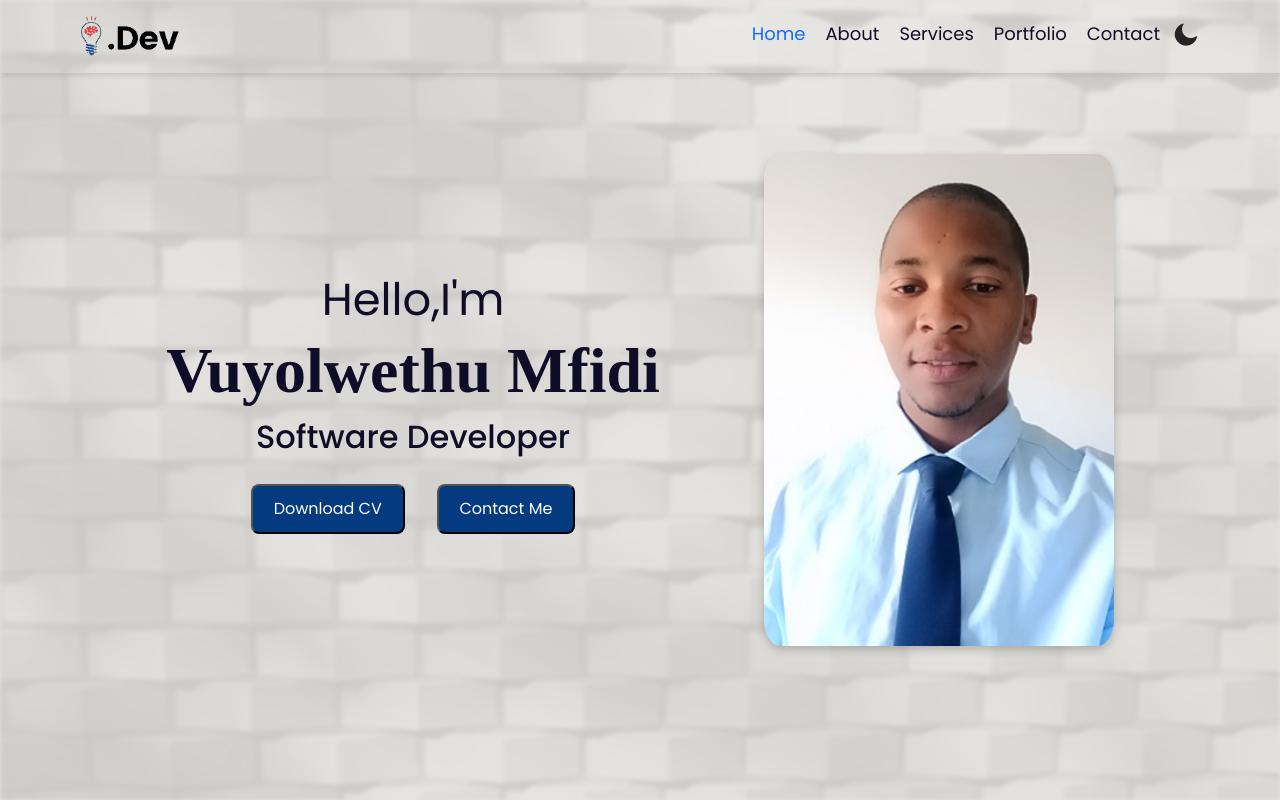
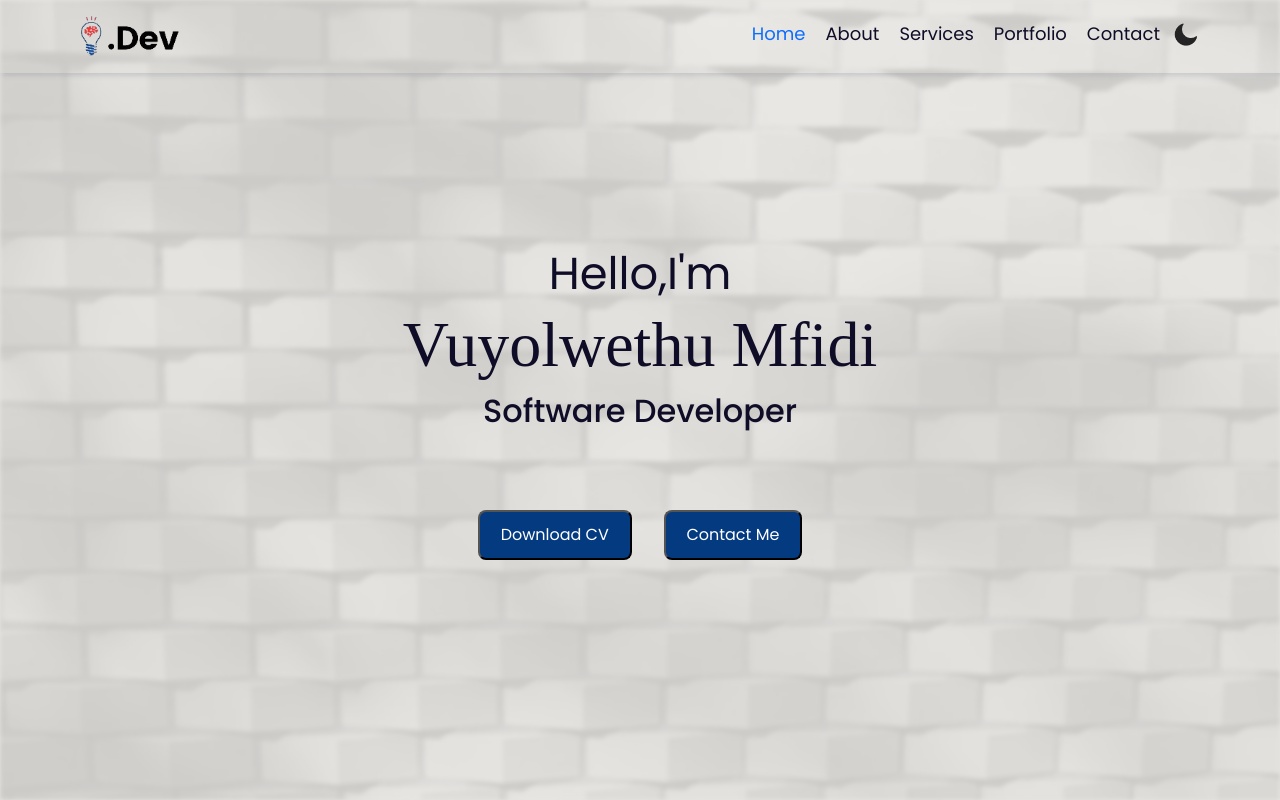
Before and after one commit to MfidiV/mfidiv_react_portfolio, a React (Create React App) app: page / in a window 1280 px wide. Shown: the top 800 px of the page. Built offline with nearby package versions, Linux system fonts and the light colour scheme.

Commit message:
remove image and style text

```diff
--- a/src/Sections/Home/Home.css
+++ b/src/Sections/Home/Home.css
@@ -2,27 +2,13 @@
 
 .home {
   display: flex;
-  flex-direction: row-reverse;
+  flex-direction: column;
   justify-content: center;
   align-items: center;
   /* min-height: 100vh; */
-  gap: 0.5rem;
+  gap: 4.5rem;
     /* background-image: url('../../components/assets/hero-2.webp'); */
 
-}
-
-.about-img img {
-  border-radius: 40% 60% 31% 69% / 66% 0% 100% 34%;
-  width: 350px;
-  height: auto;
-  object-fit: cover;
-  box-shadow: 0 4px 8px rgba(0, 0, 0, 0.2);
-  transition: transform 0.3s ease, box-shadow 0.3s ease;
-}
-
-.about-img img:hover {
-  transform: scale(1.05);
-  box-shadow: 0 6px 12px rgba(0, 0, 0, 0.3);
 }
 
 .hero-image{
@@ -31,18 +17,12 @@
   background-repeat: no-repeat;
   background-size: cover;
   filter: opacity(.125) blur(2px) grayscale(.9);
-  position:fixed;
+  position: absolute;
   top: 0;
   right: 0;
   bottom: 0;
   left: 0;
   z-index: 0;
-}
-
-.TextHome{
-  display:  flex;
-  flex-direction: column;
-  align-items: center;
 }
 
 .home-text {
@@ -58,7 +38,6 @@
 }
 
 .home-buttons {
-  margin-top: 20px;
   display: flex;
   flex-direction: row; /* Display buttons in a row */
   gap: 2rem; /* Adjust the gap between buttons as needed */
@@ -67,7 +46,6 @@
 .home-text h1 {
   font-size: 4rem;
   font-family: cursive;
-  font-weight: 900;
 }
 
 .btn1 {
--- a/src/Sections/Home/Home.js
+++ b/src/Sections/Home/Home.js
@@ -4,8 +4,11 @@ import AOS from 'aos'; // Importing the AOS library for animations
 import 'aos/dist/aos.css'; // Importing the CSS file for AOS animations
 
 const Home = ({ theme }) => {
+
   // Function to open PDF in a new tab
   const openPDF = () => {
+
+    // Constructing the path to the PDF file
     var pdfPath = process.env.PUBLIC_URL + '/Documents/Mfidi V.pdf';
     window.open(pdfPath, '_blank');
   };
@@ -13,7 +16,9 @@ const Home = ({ theme }) => {
   // Function to scroll to the contact section
   const scrollToContact = () => {
     const contactSection = document.getElementById('contact-container'); // Finding the contact section element by its id
+    // If the contact section element is found
     if (contactSection) {
+      // Scroll to the contact section smoothly
       contactSection.scrollIntoView({ behavior: 'smooth' });
     }
   };
@@ -26,14 +31,9 @@ const Home = ({ theme }) => {
   // JSX rendering
   return (
     <section className={`home ${theme === 'dark' ? 'dark-mode' : ''}`}>
-      <div className="hero-image"></div>
+      <div className="hero-image"> </div>
+      <div className="home-text">
 
-      <div className="about-img" data-aos="fade-right">
-        <img src="/Images/about-1.jpg" alt="About Vuyolwethu Mfidi" />
-      </div>
-
-      <div className="TextHome">
-        <div className="home-text">
         {/* Animated text */}
         <span className="animated-text" data-aos="fade-right">
           <span>H</span>
@@ -52,7 +52,7 @@ const Home = ({ theme }) => {
         <h2 data-aos="fade-right">Software Developer</h2>
       </div>
 
-        <div className="home-buttons" data-aos="fade-left">
+      <div className="home-buttons" data-aos="fade-up">
         {/* Button to download CV */}
         <button className="btn1" onClick={openPDF}>
           Download CV
@@ -62,9 +62,9 @@ const Home = ({ theme }) => {
           Contact Me
         </button>
       </div>
-      </div>
     </section>
   );
 };
 
+// Exporting the Home component as default
 export default Home;
```
Lines whose indentation alone changed are shown as unchanged.
